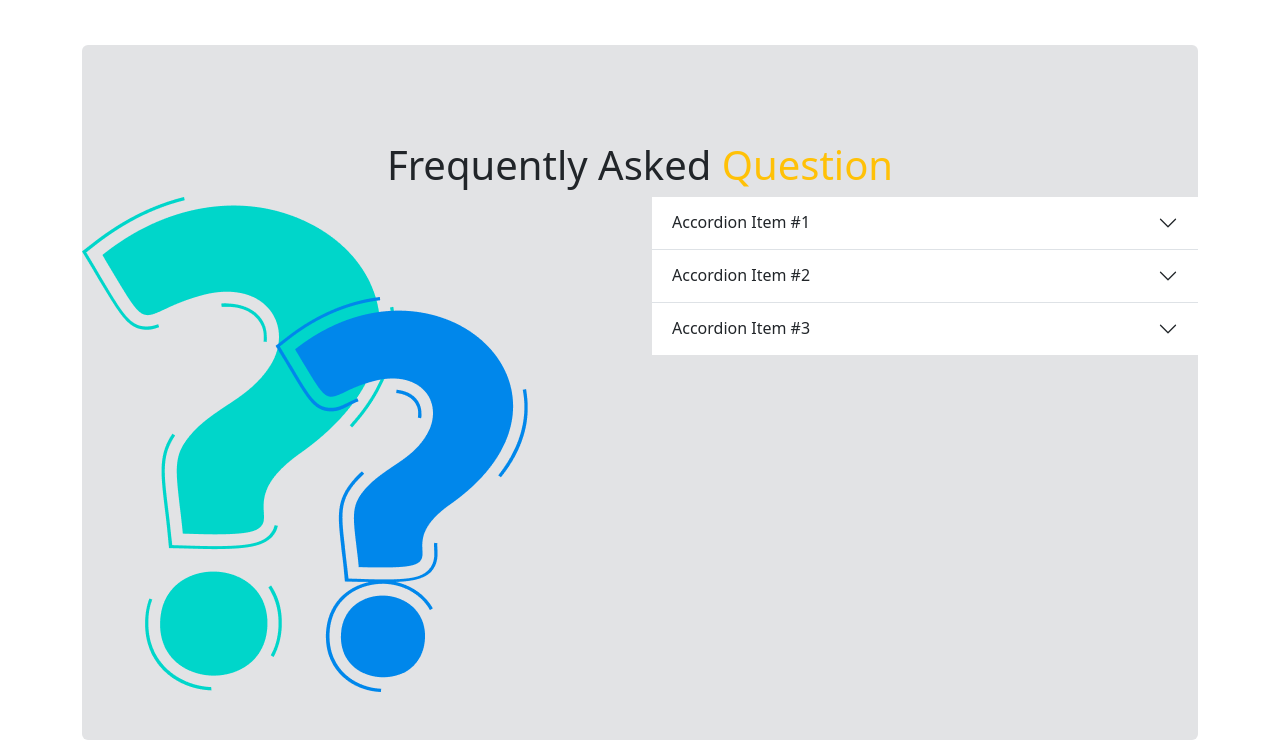
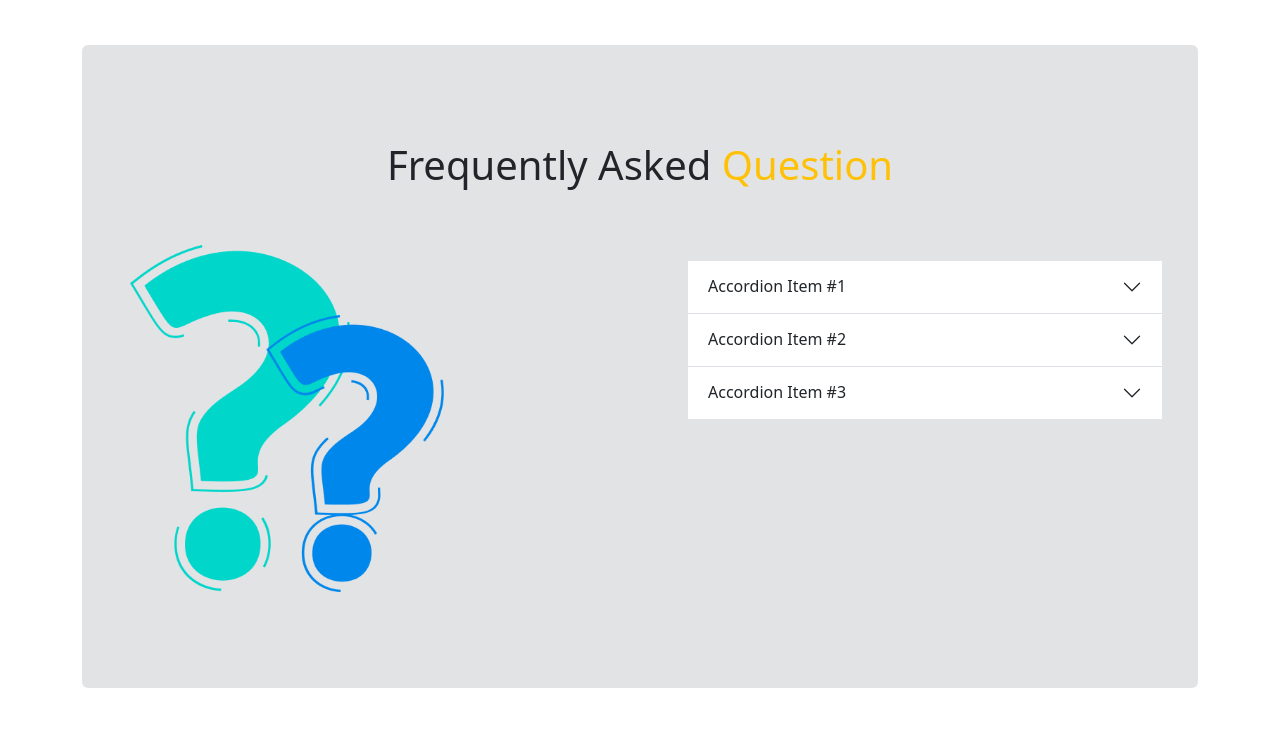
Before and after one commit to hridoykst-web/BikerZ-Site, a plain HTML site: page index.html in a window 1280 px wide. Shown: the part 2322-3062 px from the top of the page. After the commit the page ends 3010 px from the top, so only its background shows below. Drawn offline with nearby package versions, Linux system fonts and the light colour scheme.

Commit message:
updated it

```diff
--- a/index.html
+++ b/index.html
@@ -227,9 +227,9 @@
             <h1 class="mt-5 text-center">Frequently Asked <span class="text-warning">Question</span></h1>
             <div class="row row-cols-1 row-cols-md-2">
                 <div class="col">
-                    <img src="images/faq.png" alt="">
+                    <img class="w-75 p-5" src="images/faq.png" alt="">
                 </div>
-                <div class="col">
+                <div class="col mt-3 p-5">
                     <div class="accordion accordion-flush" id="accordionFlushExample">
                         <div class="accordion-item">
                           <h2 class="accordion-header" id="flush-headingOne">
@@ -261,17 +261,13 @@
                             <div class="accordion-body">Placeholder content for this accordion, which is intended to demonstrate the <code>.accordion-flush</code> class. This is the third item's accordion body. Nothing more exciting happening here in terms of content, but just filling up the space to make it look, at least at first glance, a bit more representative of how this would look in a real-world application.</div>
                           </div>
                         </div>
-                      </div>
+                    </div>
                 </div>
             </div>
-
-         </section>
-
+        </section>
     </main>
-
     <!-- footer -->
     <footer>
-
     </footer>
 
 
```
